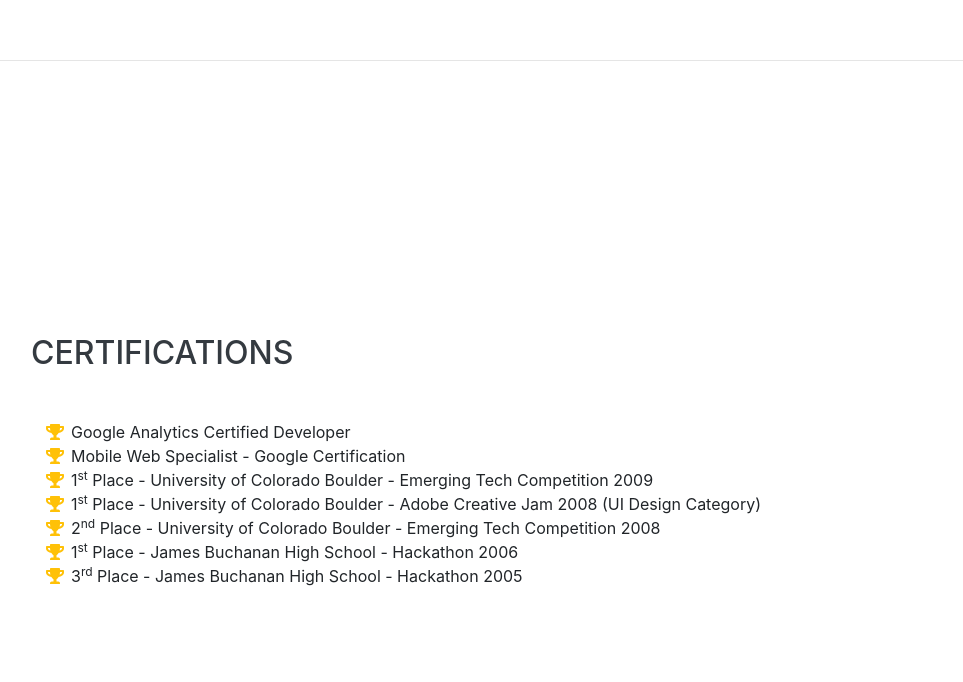
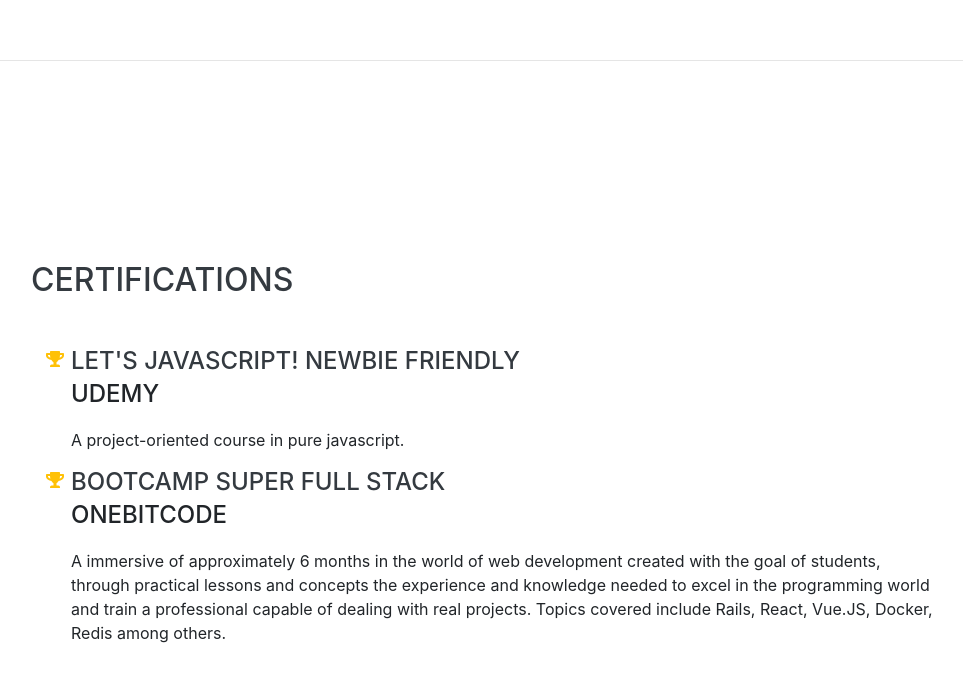
Before and after one commit to abrandao/abrandao.github.io, a website with bundled scripts: page index.html in a window 1280 px wide. Shown: the part 4189-4871 px from the top of the page, without its empty margins (289-1252 px from the left). Built offline with nearby package versions, Linux system fonts and the light colour scheme; a web font is replaced by a local one.

Commit message:
Adding certifications

```diff
--- a/index.html
+++ b/index.html
@@ -249,7 +249,7 @@
         <div class="resume-item d-flex flex-column flex-md-row justify-content-between mb-5">
             <div class="resume-content">
               <h3 class="mb-0">PomodoroJS</h3>
-              <div class="subheading mb-3">My own project</div>
+              <div class="subheading mb-3">Personal Project</div>
               <div>Pomodoro technique featured by pure JS</div>
               <a href="https://abrandao.github.io/PomodoroJS/" target="_blank">CODE</a>
               <span>/</span>
@@ -279,32 +279,20 @@
       <div class="w-100">
         <h2 class="mb-5">Certifications</h2>
         <ul class="fa-ul mb-0">
+
           <li>
             <i class="fa-li fa fa-trophy text-warning"></i>
-            Google Analytics Certified Developer</li>
+            <h4 class="mb-0">Let's Javascript! Newbie Friendly</h4>
+            <div class="subheading mb-3">Udemy</div>
+            <p>A project-oriented course in pure javascript.</p>
+          </li>
           <li>
             <i class="fa-li fa fa-trophy text-warning"></i>
-            Mobile Web Specialist - Google Certification</li>
-          <li>
-            <i class="fa-li fa fa-trophy text-warning"></i>
-            1<sup>st</sup>
-            Place - University of Colorado Boulder - Emerging Tech Competition 2009</li>
-          <li>
-            <i class="fa-li fa fa-trophy text-warning"></i>
-            1<sup>st</sup>
-            Place - University of Colorado Boulder - Adobe Creative Jam 2008 (UI Design Category)</li>
-          <li>
-            <i class="fa-li fa fa-trophy text-warning"></i>
-            2<sup>nd</sup>
-            Place - University of Colorado Boulder - Emerging Tech Competition 2008</li>
-          <li>
-            <i class="fa-li fa fa-trophy text-warning"></i>
-            1<sup>st</sup>
-            Place - James Buchanan High School - Hackathon 2006</li>
-          <li>
-            <i class="fa-li fa fa-trophy text-warning"></i>
-            3<sup>rd</sup>
-            Place - James Buchanan High School - Hackathon 2005</li>
+            <h4 class="mb-0">Bootcamp Super Full Stack</h4>
+            <div class="subheading mb-3">OneBitCode</div>
+            <p>A immersive of approximately 6 months in the world of web development created with the goal of students, through practical lessons and concepts the experience and knowledge needed to excel in the programming world and train a professional capable of dealing with real projects. Topics covered include Rails, React, Vue.JS, Docker, Redis among others.</p>
+            </li>
+
         </ul>
       </div>
     </section>
```
